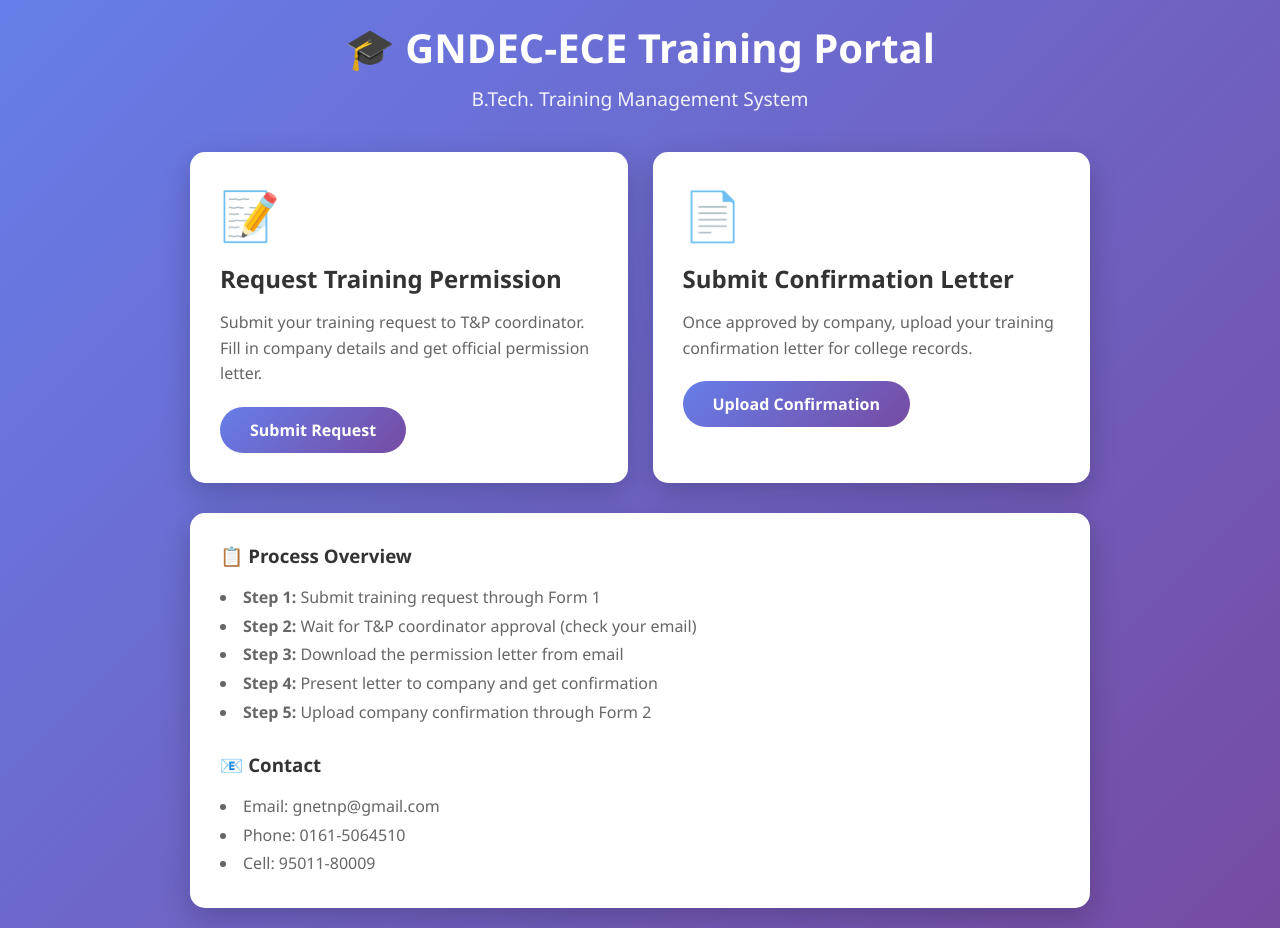
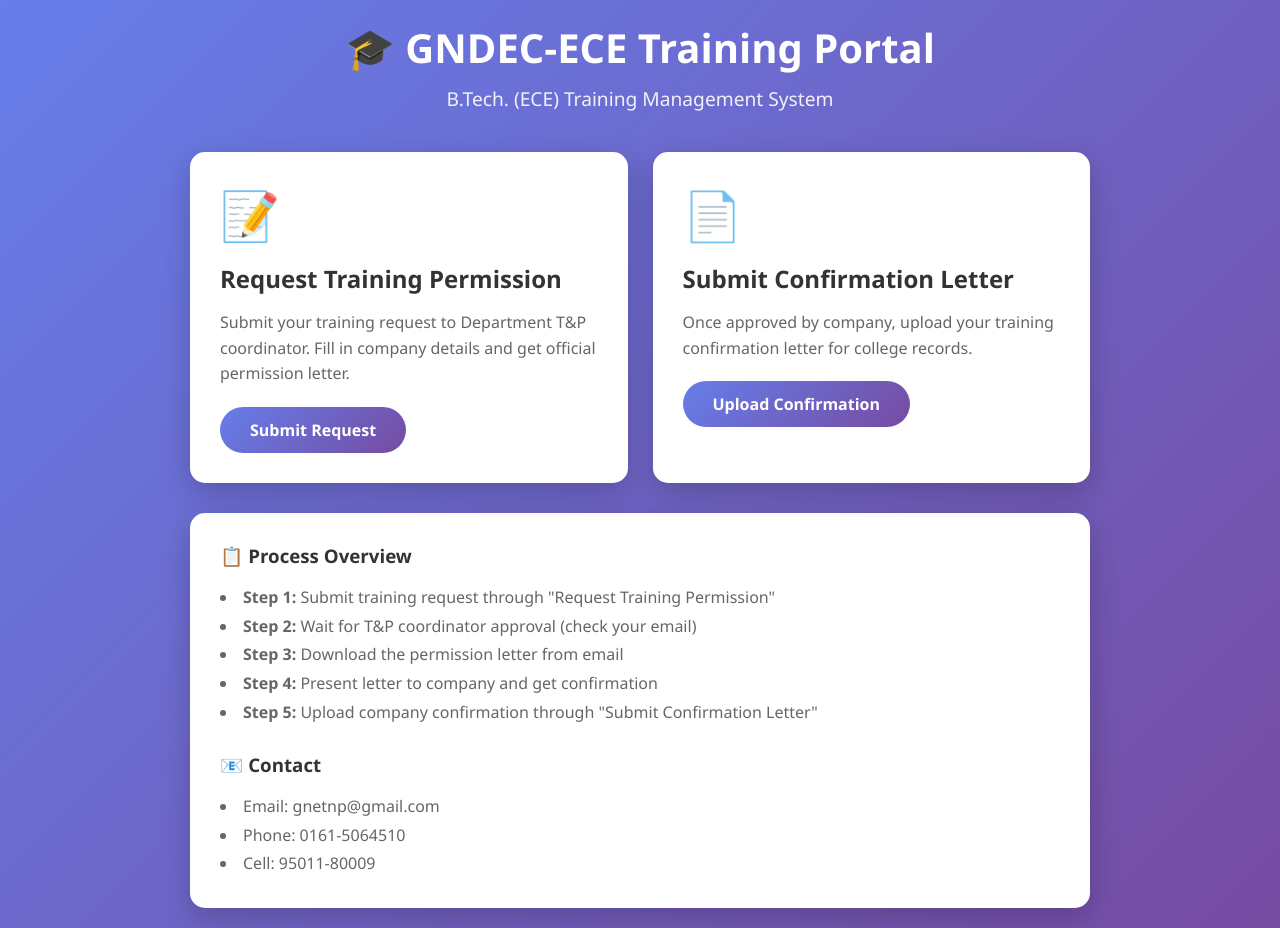
Before and after one commit to gnetnp-ece/Training, a plain HTML site: page index.html in a window 1280 px wide. Drawn offline with Linux system fonts and the light colour scheme.

Commit message:
Update training portal descriptions and steps

```diff
--- a/index.html
+++ b/index.html
@@ -123,14 +123,14 @@
     <div class="container">
         <div class="header">
             <h1>🎓 GNDEC-ECE Training Portal</h1>
-            <p>B.Tech. Training Management System</p>
+            <p>B.Tech. (ECE) Training Management System</p>
         </div>
 
         <div class="card-grid">
             <div class="card">
                 <div class="card-icon">📝</div>
                 <h2>Request Training Permission</h2>
-                <p>Submit your training request to T&P coordinator. Fill in company details and get official permission letter.</p>
+                <p>Submit your training request to Department T&P coordinator. Fill in company details and get official permission letter.</p>
                 <a href="https://forms.gle/2vib469YoTinG3NP7" class="btn" target="_blank">Submit Request</a>
             </div>
 
@@ -145,11 +145,11 @@
         <div class="info-section">
             <h3>📋 Process Overview</h3>
             <ul>
-                <li><strong>Step 1:</strong> Submit training request through Form 1</li>
+                <li><strong>Step 1:</strong> Submit training request through "Request Training Permission"</li>
                 <li><strong>Step 2:</strong> Wait for T&P coordinator approval (check your email)</li>
                 <li><strong>Step 3:</strong> Download the permission letter from email</li>
                 <li><strong>Step 4:</strong> Present letter to company and get confirmation</li>
-                <li><strong>Step 5:</strong> Upload company confirmation through Form 2</li>
+                <li><strong>Step 5:</strong> Upload company confirmation through "Submit Confirmation Letter"</li>
             </ul>
 
             <h3 style="margin-top: 25px;">📧 Contact</h3>
```
